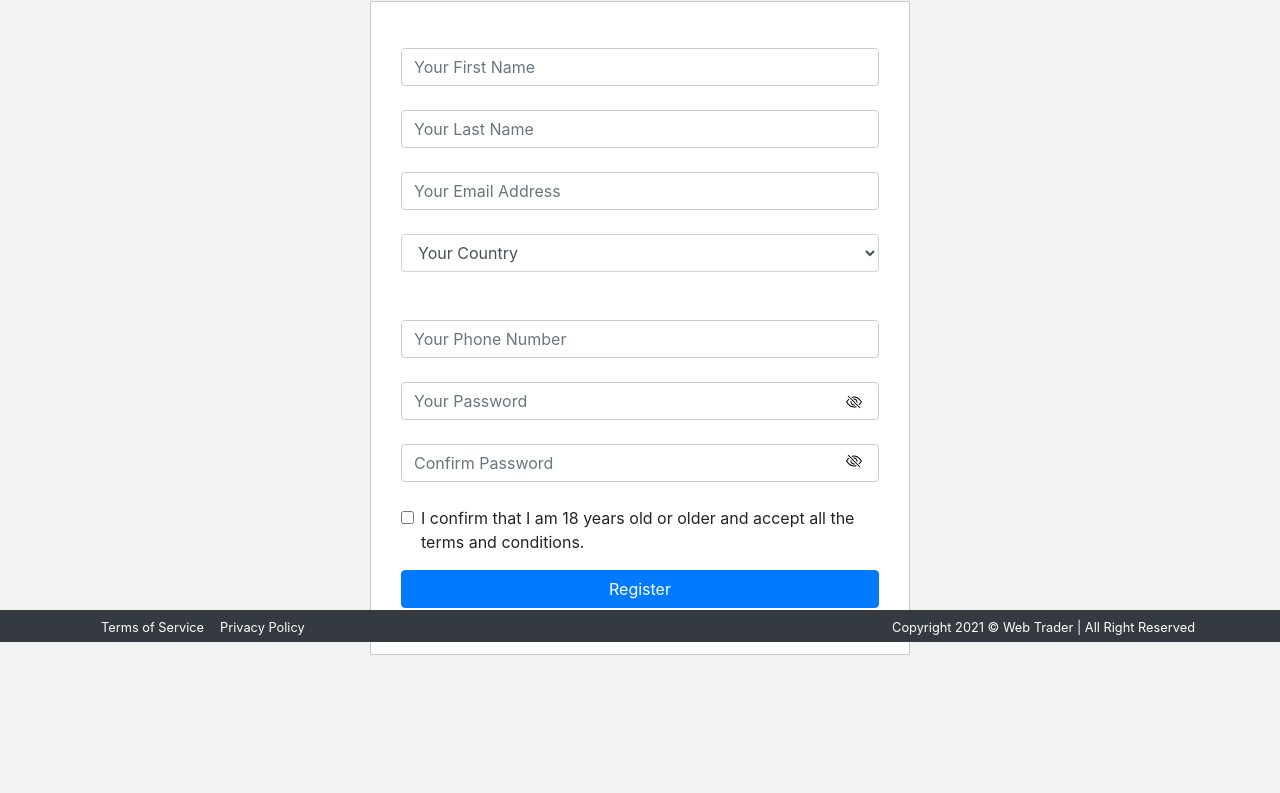
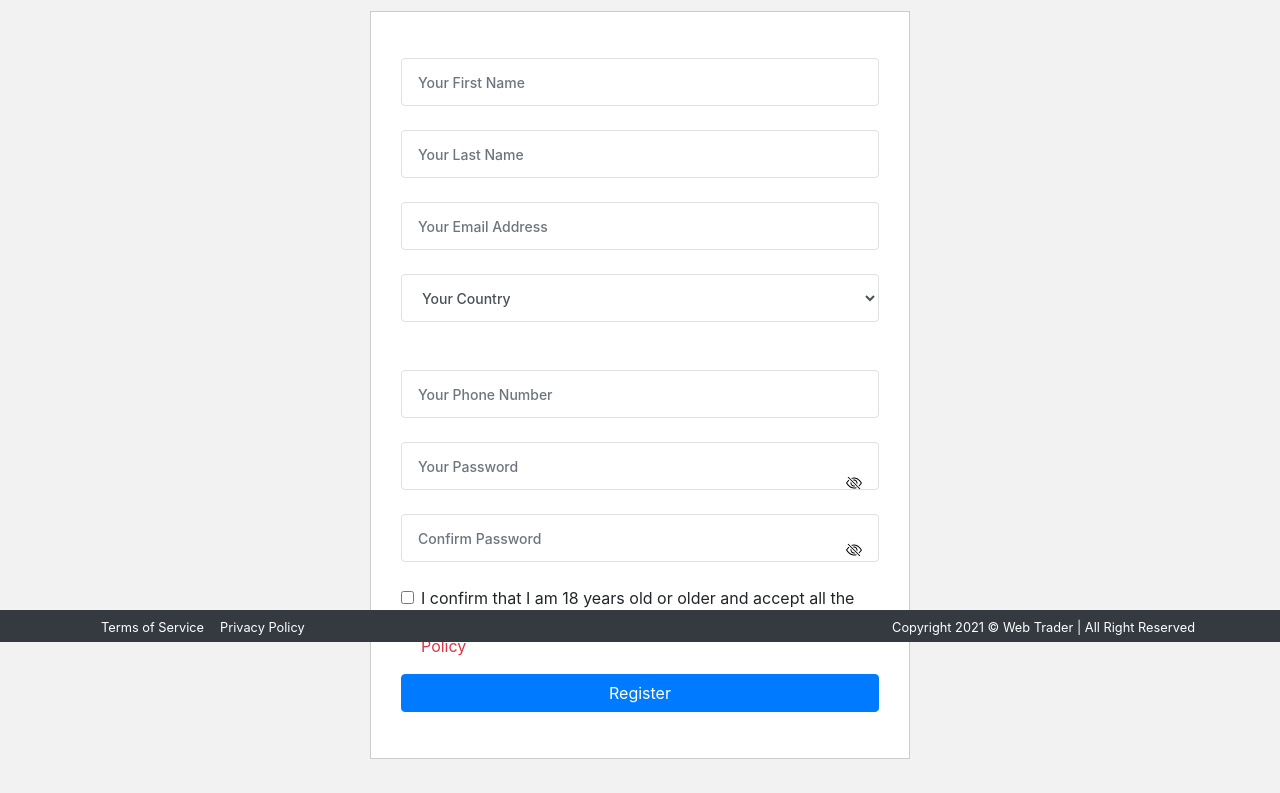
Before and after one commit to DivineChuks/WebTraderSign, a plain HTML site: page index.html in a window 1280 px wide. Shown: the part 158-951 px from the top of the page. Before the commit the page ends 861 px from the top, so only its background shows below. Drawn offline with Linux system fonts and the light colour scheme.

Commit message:
more commit

```diff
--- a/css/style.css
+++ b/css/style.css
@@ -21,21 +21,31 @@ a {
   margin-top: 40px;
 }
 
+.form-control {
+  transition: all 0.3s !important;
+  border-radius: 4px !important;
+  height: 48px !important;
+  border: 1px solid #e1e1e1 !important;
+  font-size: 14px !important;
+  font-weight: 500 !important;
+  width: 100% !important;
+  background: transparent !important;
+  padding: 0 16px !important;
+}
+
 .eye {
   position: absolute;
-  top: 69%;
+  top: 71%;
   right: 11%;
   cursor: pointer;
 }
 
 .eye1 {
   position: absolute;
-  top: 60%;
+  top: 62%;
   right: 11%;
   cursor: pointer;
 }
-
-
 
 .warning-btn {
   position: absolute;
@@ -49,7 +59,6 @@ a {
   padding: 30px 30px;
   border: 1px solid #cccccc;
 }
-
 
 .fixed-bottom a {
   text-decoration: none !important;
@@ -86,7 +95,7 @@ input:focus {
   .register {
     margin-right: 10px;
   }
- .copy{
+  .copy {
     padding-top: 5px !important;
   }
   .copy a {
--- a/index.html
+++ b/index.html
@@ -33,7 +33,7 @@
         <div class="container mb-5">
             <div class="row">
                 <div class="col-12 text-center mb-3">
-                    <h2>Sign Up</h2>
+                    <h1>Sign Up</h1>
                 </div>
             </div>
             <div class="row mb-3">
@@ -41,7 +41,7 @@
                     <form class="form-container" id="form">
 
                         <div class="form-group mt-3 mb-4">
-                            <input type="text" class="form-control shadow-none" id="text" placeholder="Your First Name">
+                            <input type="text" class="form-control shadow-none" id="text" placeholder="Your First Name" height="20px">
                         </div>
 
                         <div class="form-group mt-3 mb-4">
@@ -166,7 +166,7 @@
                         <div class="form-check mb-3">
                             <input class="form-check-input" type="checkbox" value="" id="defaultCheck1">
                             <label class="form-check-label" for="defaultCheck1">
-                                I confirm that I am 18 years old or older and accept all the terms and conditions.
+                                I confirm that I am 18 years old or older and accept all the <a href="" class="text-danger">Terms and Conditions, Privacy Policy</a> and <a href="" class="text-danger">Order Execution Policy</a>
                             </label>
                           </div>
                         <a href="#" class="btn btn-block btn-primary mb-3 btnReg">Register</a>
@@ -175,6 +175,10 @@
             </div>
         </div>
     </section>
+
+    <div class="py-3">
+
+    </div>
 
 <div class="navbar fixed-bottom navbar-dark copy p-1" style="background-color: #343a40;">
     <div class="container">
```
Lines whose indentation alone changed are shown as unchanged.
